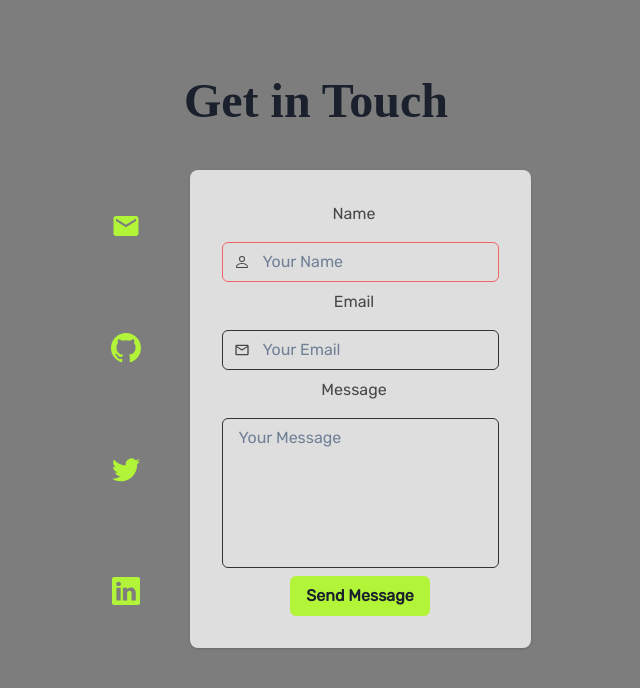
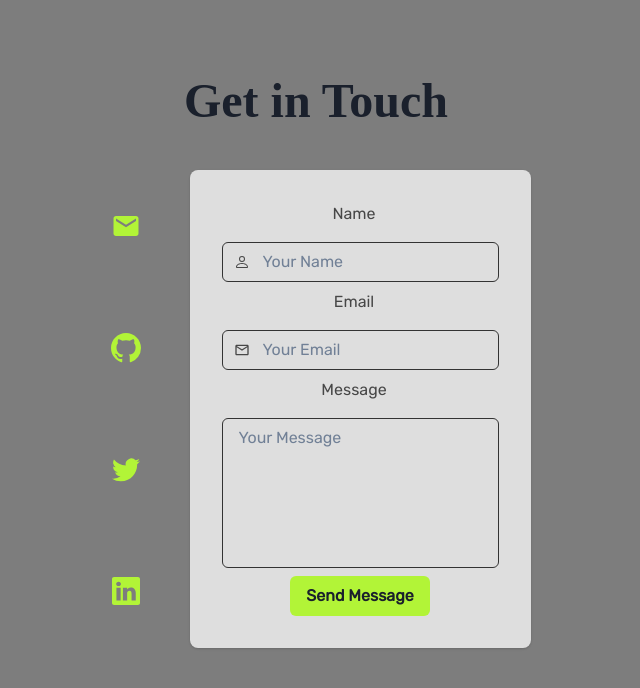
Before and after one commit to builtbyjosh/builtbyjosh-next-portfolio, a Next.js app: page /contact in a window 1280 px wide. Shown: the top 688 px of the page, without its empty margins (324-964 px from the left). Built offline with nearby package versions, Linux system fonts and the light colour scheme; a web font is replaced by a local one.

Commit message:
Fixed border color error

```diff
--- a/pages/contact/index.js
+++ b/pages/contact/index.js
@@ -56,7 +56,7 @@ const ContactMe = () => {
                   <VStack textColor={"secondary.800"}>
                     <FormLabel>Name</FormLabel>
                     <InputGroup
-                      borderColor={errors ? "red.400" : "secondary.900"}
+                      borderColor={errors.name ? "red.400" : "secondary.900"}
                     >
                       <InputLeftElement>{<BsPerson />}</InputLeftElement>
                       <Input
```
